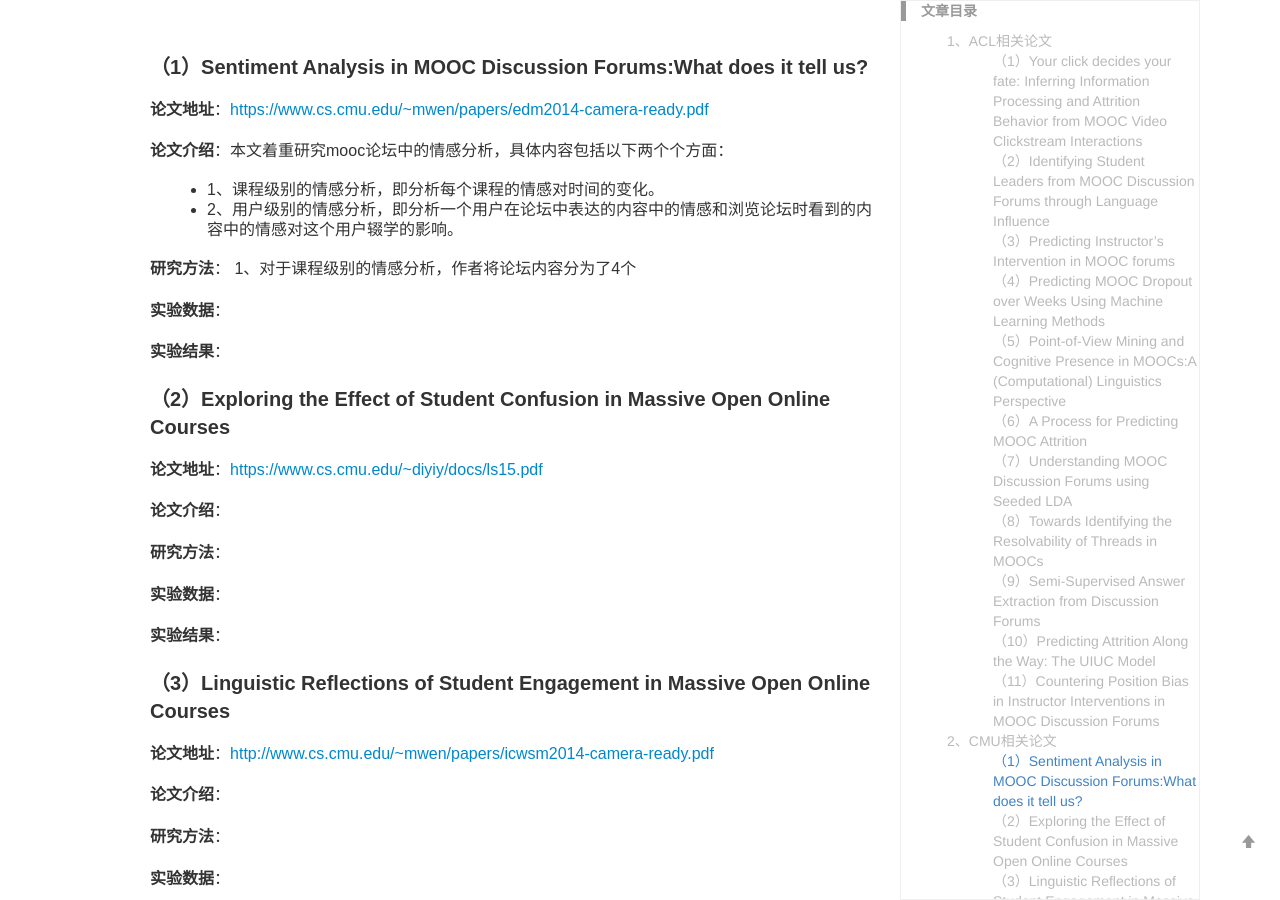
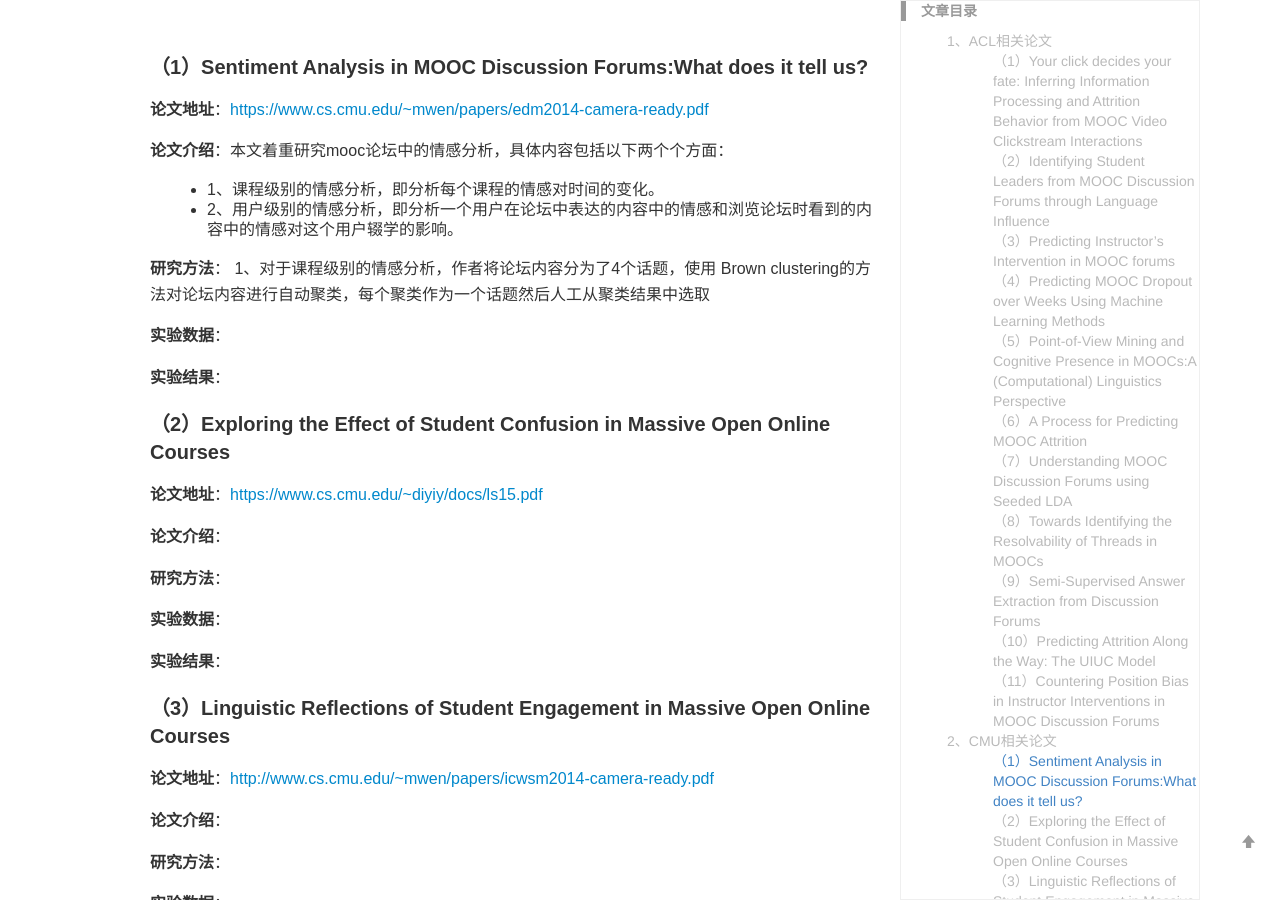
Before and after one commit to yuanmingchen/yuanmingchen.github.io, a Jekyll site: the page built from _posts/2019-04-19-online course nlp paper survey 2.md, in a window 1280 px wide and 900 px high, scrolled down 3072 px. Built offline with Jekyll 4.4.1, drawn with Linux system fonts in a browser that asks for light colours; formulas are drawn with MathJax 3; comment, search, counter and statistics services are not loaded.

Commit message:
Updates _posts/2019-04-19-online course nlp paper survey 2.md
Auto commit by GitBook Editor

```diff
--- a/_posts/2019-04-19-online course nlp paper survey 2.md
+++ b/_posts/2019-04-19-online course nlp paper survey 2.md
@@ -102,7 +102,7 @@ Proceedings of the 5th Workshop on Natural Language Processing Techniques for Ed
 - 2、用户级别的情感分析，即分析一个用户在论坛中表达的内容中的情感和浏览论坛时看到的内容中的情感对这个用户辍学的影响。
 
 **研究方法**：
-1、对于课程级别的情感分析，作者将论坛内容分为了4个
+1、对于课程级别的情感分析，作者将论坛内容分为了4个话题，使用 Brown clustering的方法对论坛内容进行自动聚类，每个聚类作为一个话题然后人工从聚类结果中选取
 
 **实验数据**：
 
```
